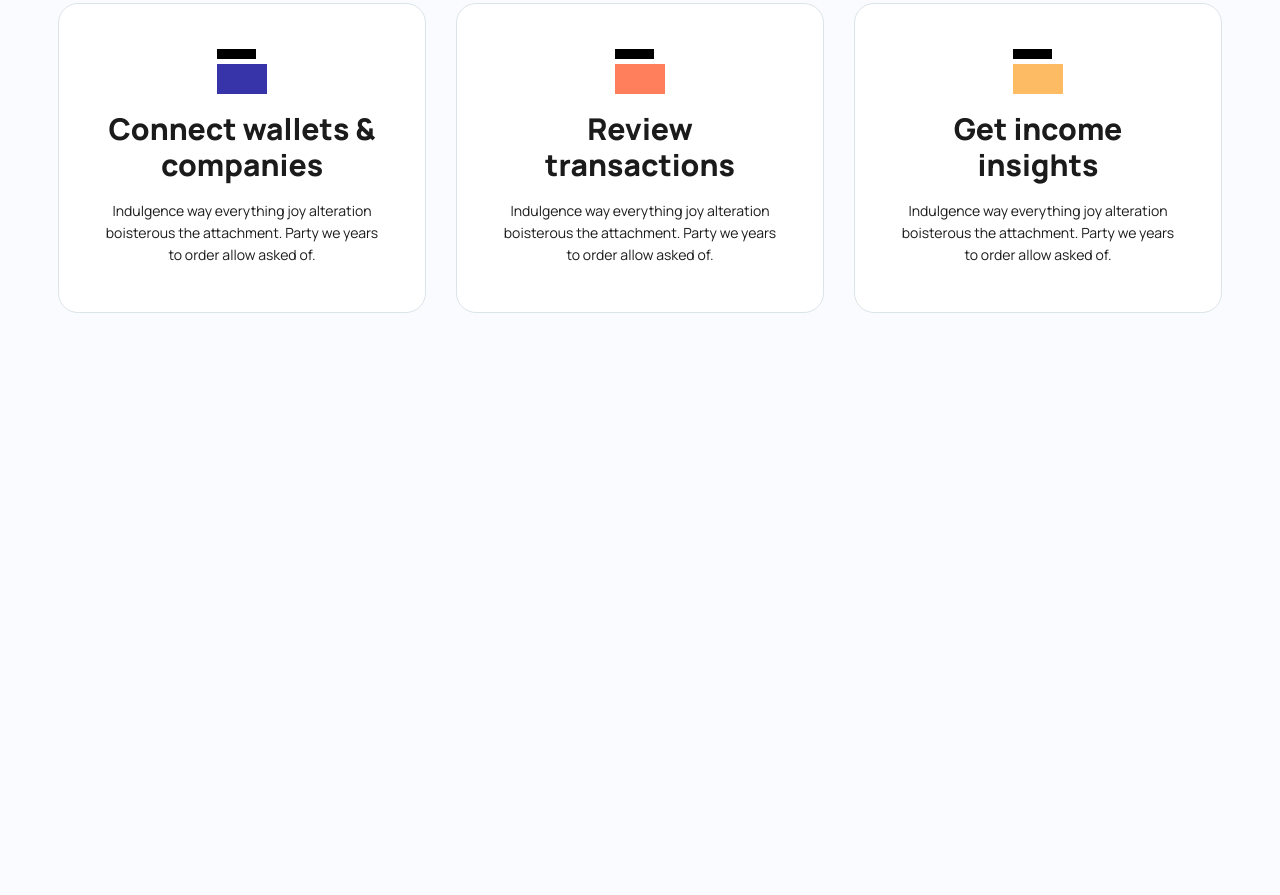
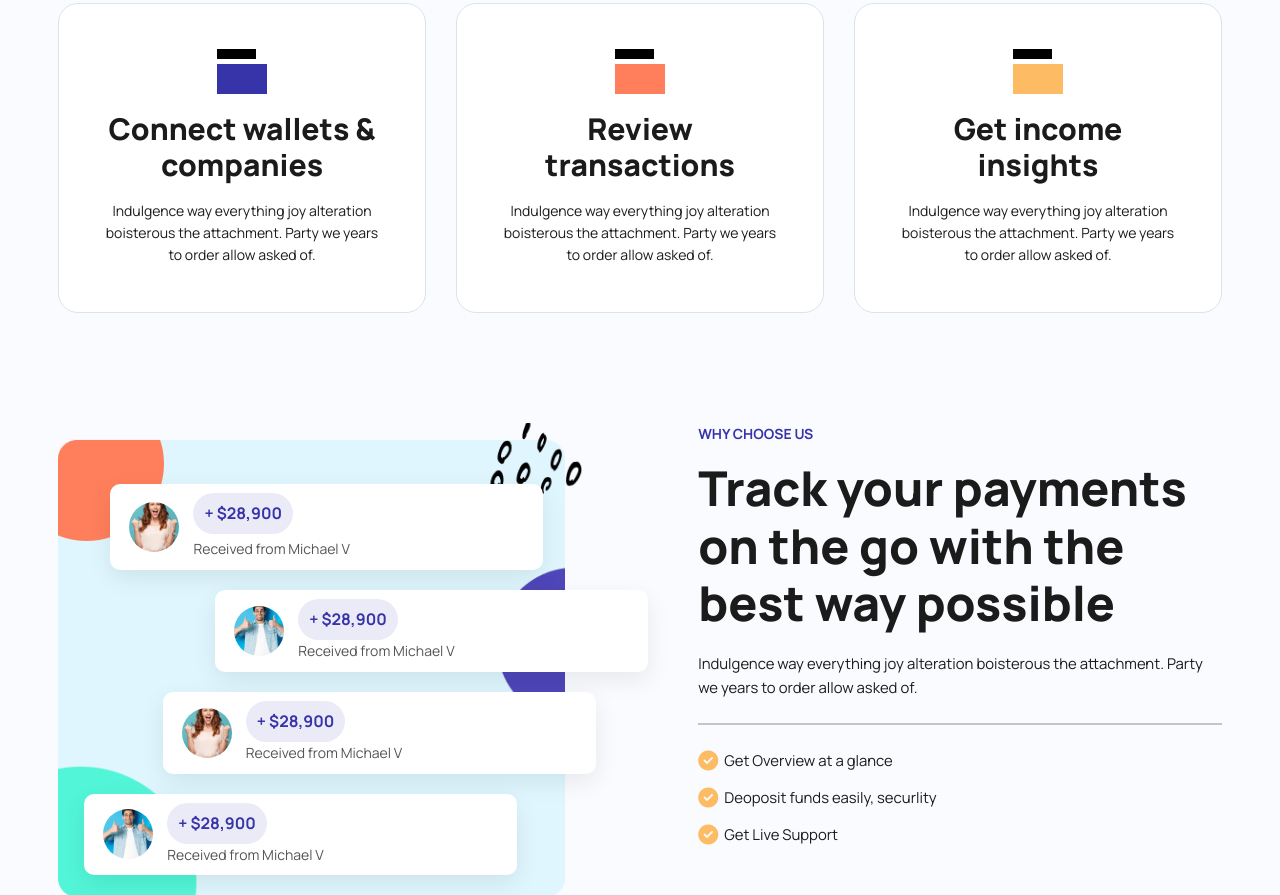
Before and after one commit to The-Krishna-17/intuji-frontend-internship-challenge, a plain HTML site: page index.html in a window 1280 px wide. Shown: the part 1340-2235 px from the top of the page. Before the commit the page ends 1763 px from the top, so only its background shows below. Drawn offline with Linux system fonts and the light colour scheme.

Commit message:
track your payement section done

```diff
--- a/css/style.css
+++ b/css/style.css
@@ -235,8 +235,8 @@ p {
   gap: 18px;
 }
 
-.portfolio__card p{
-    font-size: 14px;
+.portfolio__card p {
+  font-size: 14px;
 }
 
 /* Automated Portfolio Tracking Features Card Section  */
@@ -260,14 +260,123 @@ p {
   background-color: #fff;
 }
 
-.features__card h3{
+.features__card h3 {
   text-align: center;
   font-weight: 800;
   font-size: 30px;
   line-height: 1.2;
 }
 
-.features__card p{
-    font-size: 14px;
-    text-align: center;
+.features__card p {
+  font-size: 14px;
+  text-align: center;
 }
+
+/* Track Payment Section  */
+
+.track {
+  display: flex;
+  justify-content: space-between;
+}
+
+.track__box {
+  background: url(../assets/images/trackPayment__bg.png);
+  background-repeat: no-repeat;
+  background-size: cover;
+  background-position: center;
+  width: 45%;
+  display: flex;
+  flex-direction: column;
+  justify-content: center;
+  padding-top: 61px;
+}
+
+.track__card {
+  display: flex;
+  align-items: center;
+  background-color: white;
+  border-radius: 10px;
+  padding: 9px 19px;
+  box-shadow: 0 8px 24px rgba(0, 0, 0, 0.08);
+  margin-bottom: 20px;
+  position: relative;
+  width: 433px;
+}
+
+.track__card1 {
+  margin-left: 10%;
+}
+.track__card2 {
+  margin-left: 30%;
+}
+.track__card3 {
+  margin-left: 20%;
+}
+.track__card4 {
+  margin-left: 5%;
+}
+
+.track__card img{
+  width: 50px;
+  height: 50px;
+  border-radius: 50%;
+  object-fit: cover;
+  margin-right: 14px;
+}
+
+.track__cardContent {
+  display: flex;
+  flex-direction: column;
+  gap: 4px;
+}
+
+.track__amount {
+  font-weight: 800;
+  color: #3734A9;
+  font-weight: 700;
+  background-color: #ebebf7;
+  width: fit-content;
+  padding: 8px 11px;
+  border-radius: 30px;
+}
+
+.track__text {
+  font-size: 14px;
+  color: #555;
+}
+
+.track__content {
+  width: 45%;
+}
+
+.track__content p:first-child{
+  color: #3734A9;
+  font-weight: 700;
+  font-size: 14px;
+}
+
+.track__content h2 {
+  margin: 14px 0 20px;
+}
+
+.track__content hr {
+  border: 1px solid #c4c4c4;
+  margin: 24px 0;
+}
+
+.track__checks {
+  display: flex;
+  flex-direction: column;
+  gap: 13px;
+}
+
+.track__check {
+  display: flex;
+  align-items: center;
+  gap: 6px;
+  font-size: 20px;
+}
+
+.track__check i {
+  color: #fdbc64;
+}
--- a/index.html
+++ b/index.html
@@ -135,6 +135,67 @@
           </div>
         </div>
       </section>
+      <!-- Track Payment Section  -->
+      <section class="trackPayment">
+        <div class="container track">
+          <div class="track__box">
+            <div class="track__card track__card1">
+                <img src="./assets/images/testomonial__img1.png" alt="pp">
+              <div class="track__cardContent">
+                <div class="track__amount">+ $28,900</div>
+                <div class="track__text">Received from Michael V</div>
+              </div>
+            </div>
+
+            <div class="track__card track__card2">
+                <img src="./assets/images/testomonial__img2.png" alt="pp">
+              <div class="content">
+                <div class="track__amount">+ $28,900</div>
+                <div class="track__text">Received from Michael V</div>
+              </div>
+            </div>
+
+            <div class="track__card track__card3">
+                <img src="./assets/images/testomonial__img1.png" alt="pp">
+              <div class="content">
+                <div class="track__amount">+ $28,900</div>
+                <div class="track__text">Received from Michael V</div>
+              </div>
+            </div>
+
+            <div class="track__card track__card4">
+                <img src="./assets/images/testomonial__img2.png" alt="pp">
+              <div class="content">
+                <div class="track__amount">+ $28,900</div>
+                <div class="track__text">Received from Michael V</div>
+              </div>
+            </div>
+          </div>
+          <div class="track__content">
+            <p>WHY CHOOSE US</p>
+            <h2>Track your payments on the go with the best way possible</h2>
+            <p>
+              Indulgence way everything joy alteration boisterous the
+              attachment. Party we years to order allow asked of.
+            </p>
+            <hr />
+            <div class="track__checks">
+              <div class="track__check">
+                <i class="fa-solid fa-circle-check"></i>
+                <p>Get Overview at a glance</p>
+              </div>
+              <div class="track__check">
+                <i class="fa-solid fa-circle-check"></i>
+                <p>Deoposit funds easily, securlity</p>
+              </div>
+              <div class="track__check">
+                <i class="fa-solid fa-circle-check"></i>
+                <p>Get Live Support</p>
+              </div>
+            </div>
+          </div>
+        </div>
+      </section>
     </main>
     <!-- Footer -->
     <footer></footer>
```
Also changed, not shown: assets/images/trackPayment__bg.png (added).
